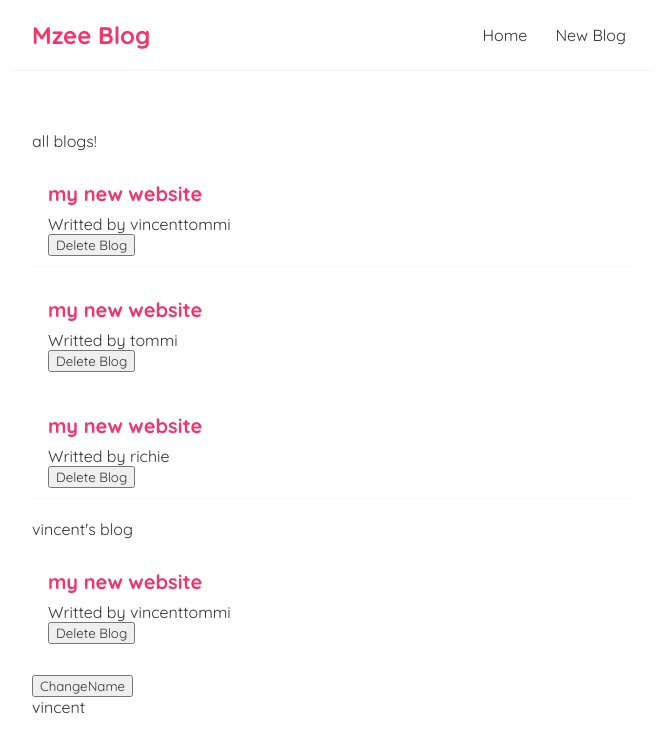
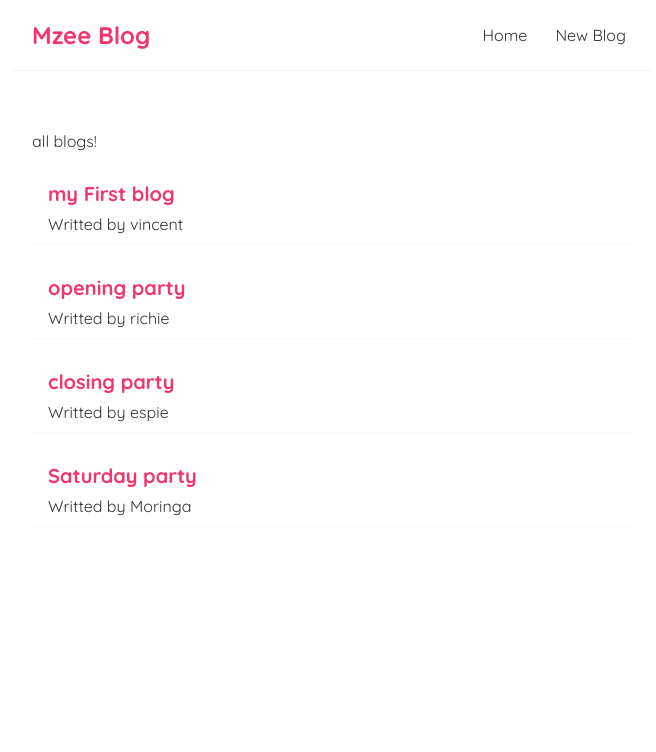
Before and after one commit to vincenttommi/Full-Reat-Tutorial, a React (Create React App) app in the folder blog/: page / in a window 1280 px wide. Shown: the top 752 px of the page, without its empty margins (308-964 px from the left). Built offline with nearby package versions, Linux system fonts and the light colour scheme; data requests are answered from the project's data file.

Commit message:
fetching data with useEffect in react

```diff
--- /dev/null
+++ b/blog/data/db.json
@@ -0,0 +1,35 @@
+{
+
+"blogs":[
+    {
+      "title":"my First blog",
+      "body": "why do we use it",
+      "author":"vincent",
+      "id":1
+    },
+
+    {
+
+     "title":"opening party",
+     "body":"why do we use it its a long established fact that will be distracted",
+      "author":"richie",
+      "id":2
+ },
+ {
+
+    "title":"closing party",
+     "body":"why do we use it its a long established fact that will be distracted",
+      "author":"espie",
+      "id":3
+
+ },{
+
+
+    "title":"Saturday party",
+    "body":"why do we use it its a long established fact that will be distracted",
+     "author":"Moringa",
+     "id":4
+
+ }
+]
+}
--- a/blog/src/components/BlogLists.js
+++ b/blog/src/components/BlogLists.js
@@ -1,7 +1,7 @@
 // rafce  react component utilizing an arrow function
 import React from 'react'
 
-const BlogLists = ({blogs,title,handleDelete}) => {
+const BlogLists = ({blogs,title}) => {
 
   // accepting a function as a prop
 
@@ -15,8 +15,6 @@ const BlogLists = ({blogs,title,handleDelete}) => {
       {/* React uses key property to keep track   when updating values in dom */}
       <h2>{blog.title}</h2>
       <p>Writted  by {blog.author}</p>
-      <button   onClick={() => handleDelete(blog.id)}>Delete Blog</button>
-      {/* passsing ana anoymous function to take the id of our function to be deleted */}
     </div>
       ))}
 
--- a/blog/src/components/Home.js
+++ b/blog/src/components/Home.js
@@ -5,52 +5,30 @@ import BlogLists from './BlogLists';
 const Home = () => {
 
 
- const [blogs, setBlogs]= useState([
-// destructuring  that captures values in array
-// setBlogs is a function that updates new values in the arrays blogs
- {title:"my new website", body:"lorem ipsum...", author:"vincenttommi",id: 1},
- {title:"my new website", body:"lorem ipsum...", author:"tommi",id: 2},
- {title:"my new website", body:"lorem ipsum...", author:"richie",id: 3},
-
- ]);
-
-
-
-function handleDelete(id){
-const newBlogs = blogs.filter(blog => blog.id !== id);
-//array that holds filtered arrays from array blogs
-
- setBlogs(newBlogs);
-//  setting  new values of array filtered from that array blog
- }
-
+ const [blogs, setBlogs]= useState([]);
  const [name, SetName] = useState("vincent");
-//
-
-
 
  useEffect(() => {
-   console.log("use effect run");
-   console.log(name);
-
-
- }, [name]);
+    fetch(" http://localhost:3000/blogs")
+    .then(res => {
+      return  res.json();
+    })
+    .then(data => {
+        setBlogs(data)
+        // Taking the array of  objects and updating    the array blog by data array
+    })
+ }, []);
 //  [] dependancy array only enures the function runs once
 // for every render when clicked
 
 
 return (
     <div className="Home">
-    <BlogLists blogs={blogs} title="all blogs!"  handleDelete={handleDelete}/>
-    <BlogLists blogs={blogs.filter((blog)=> blog.author == 'vincenttommi')} title="vincent's blog" />
-   {/* filter method fires a callback function in each  element in the array  */}
-    {/* blogs and title are components */}
-    {/* rendering our component */}
+    {blogs  && <BlogLists blogs={blogs} title="all blogs!" /> }
+    {/* conditional templating in react */}
 
-    <button onClick={() => SetName("tommi")}>ChangeName</button>
-    {/* an OnClick function that  has anoymous function that use
-    SetName function to invoke an argument in useState method to change its initail value */}
-    <p>{ name }</p>
+
+
     </div>
   );
 }
```
